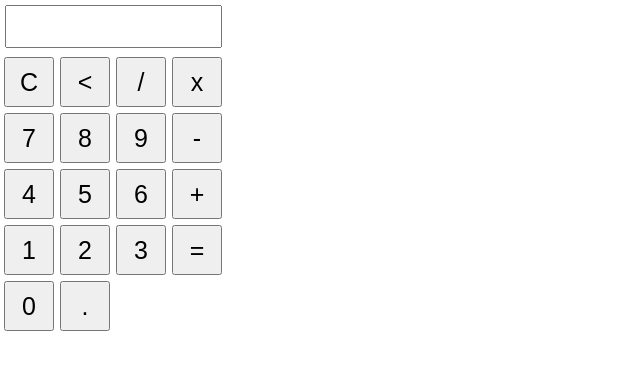
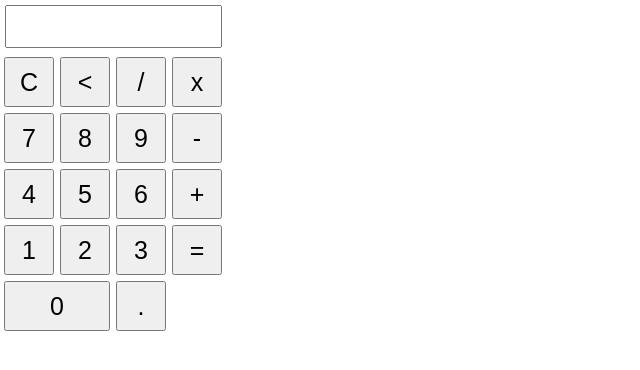
Before and after one commit to saraclaeys/calculator, a plain HTML site: page index.html in a window 1280 px wide. Shown: the whole page, without its empty margins (0-640 px from the left). Drawn offline with Linux system fonts and the light colour scheme.

Commit message:
button zero

```diff
--- a/index.html
+++ b/index.html
@@ -39,7 +39,8 @@
                 <td><input class="button" type="button" value="=" onclick="equal()"></td>
             </tr>
             <tr>
-                <td><input class="button" type="button" value="0" onclick="insert(0)"></td>
+                <td colspan="2"><input class="button" style="width: 106px;" type="button" value="0" onclick="insert(0)">
+                </td>
                 <td><input class="button" type="button" value="." onclick="insert('.')"></td>
             </tr>
         </table>
```
